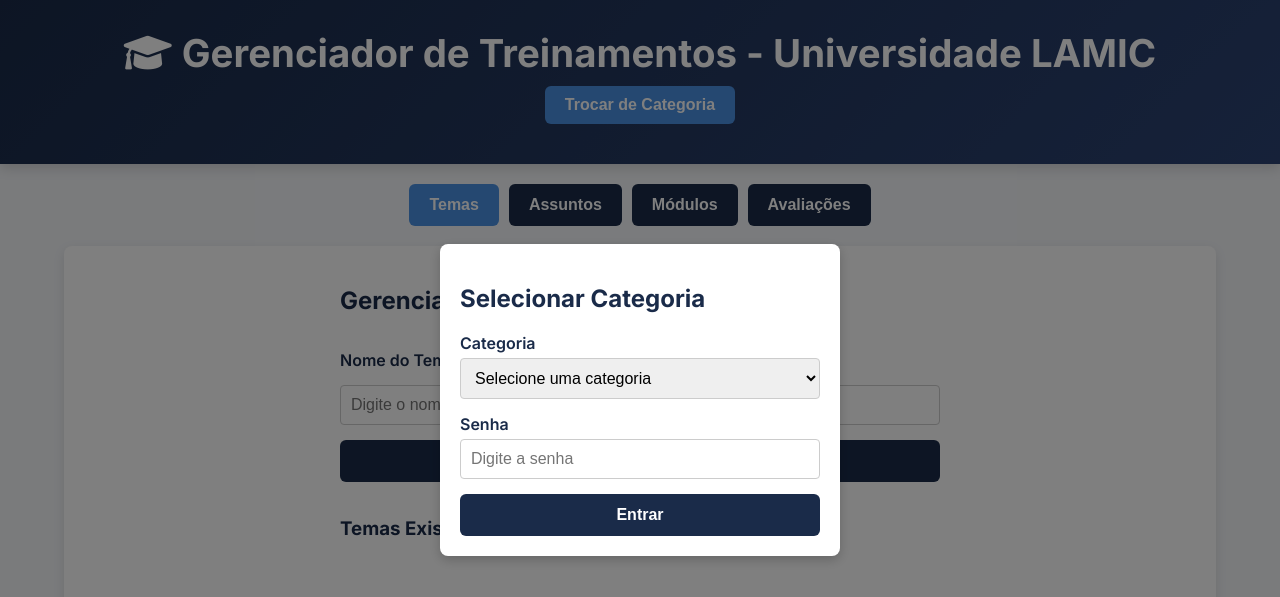
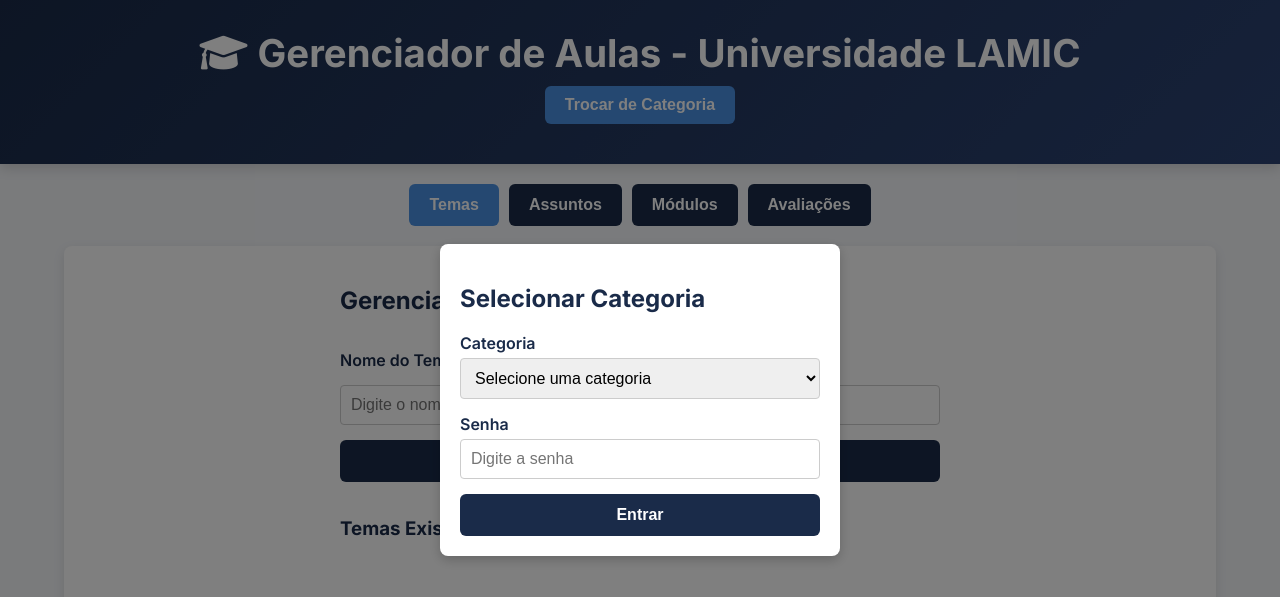
Before and after one commit to LaboratorioLamic/uniadmin, a plain HTML site: page index.html in a window 1280 px wide. Drawn offline with Linux system fonts and the light colour scheme.

Commit message:
Update index.html

```diff
--- a/index.html
+++ b/index.html
@@ -3,7 +3,7 @@
 <head>
     <meta charset="UTF-8">
     <meta name="viewport" content="width=device-width, initial-scale=1.0">
-    <title>Gerenciador de Treinamentos - Universidade LAMIC</title>
+    <title>Gerenciador de Aulas - Universidade LAMIC</title>
     <link href="https://fonts.googleapis.com/css2?family=Inter:wght@400;600;700&display=swap" rel="stylesheet">
     <link rel="stylesheet" href="https://cdnjs.cloudflare.com/ajax/libs/font-awesome/6.0.0/css/all.min.css">
     <style>
@@ -326,7 +326,7 @@
     </div>
 
     <header>
-        <h1><i class="fas fa-graduation-cap"></i> Gerenciador de Treinamentos - Universidade LAMIC</h1>
+        <h1><i class="fas fa-graduation-cap"></i> Gerenciador de Aulas - Universidade LAMIC</h1>
         <button class="change-category-btn" id="change-category-btn">Trocar de Categoria</button>
     </header>
 
```
